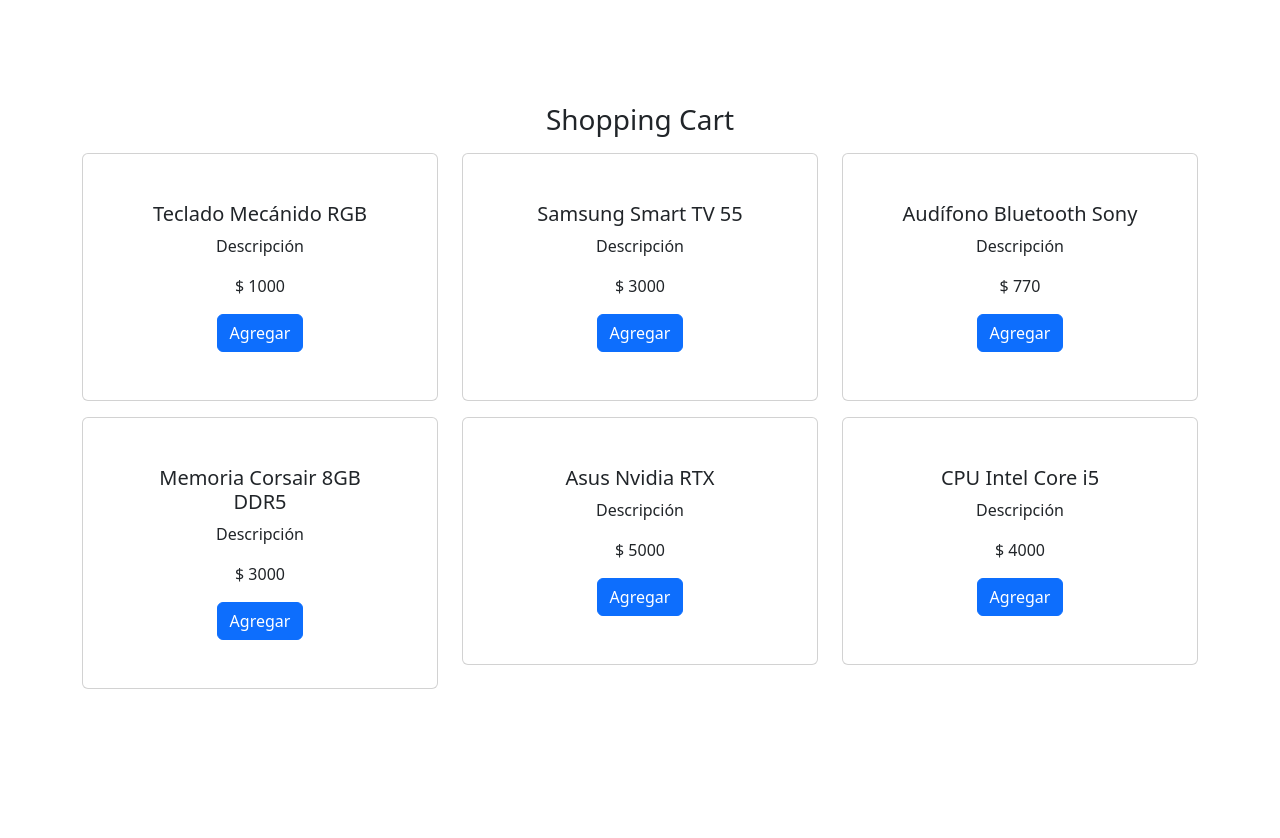
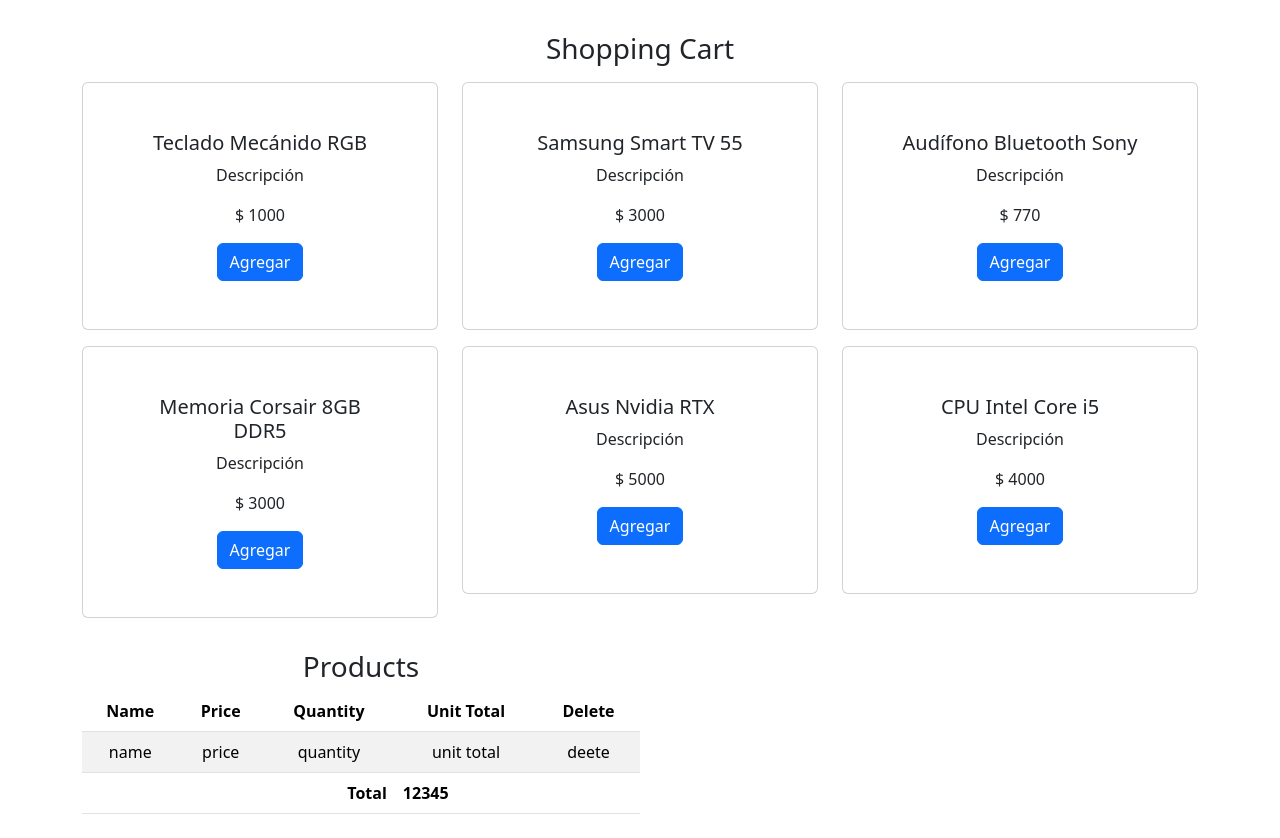
Before and after one commit to jcalvopinam/sample-react-project, a React (Vite) app: page / in a window 1280 px wide. Shown: the top 838 px of the page. Before the commit the page ends 800 px from the top, so only its background shows below. Built offline with nearby package versions, Linux system fonts and the light colour scheme.

Commit message:
Add Product table

```diff
--- a/src/App.jsx
+++ b/src/App.jsx
@@ -69,6 +69,36 @@
             </div>
           </div>
         </div>
+
+        <div className="my-4 w-50">
+          <h3>Products</h3>
+          <table className="table table-hover table-striped">
+            <thead>
+              <tr>
+                <th>Name</th>
+                <th>Price</th>
+                <th>Quantity</th>
+                <th>Unit Total</th>
+                <th>Delete</th>
+              </tr>
+            </thead>
+            <tbody>
+              <tr>
+                <td>name</td>
+                <td>price</td>
+                <td>quantity</td>
+                <td>unit total</td>
+                <td>deete</td>
+              </tr>
+            </tbody>
+            <tfoot>
+              <tr>
+                <td colSpan="3" className="text-end fw-bold">Total</td>
+                <td colSpan="2" className="text-start fw-bold">12345</td>
+              </tr>
+            </tfoot>
+          </table>
+        </div>
       </div>
     </>
   )
```
